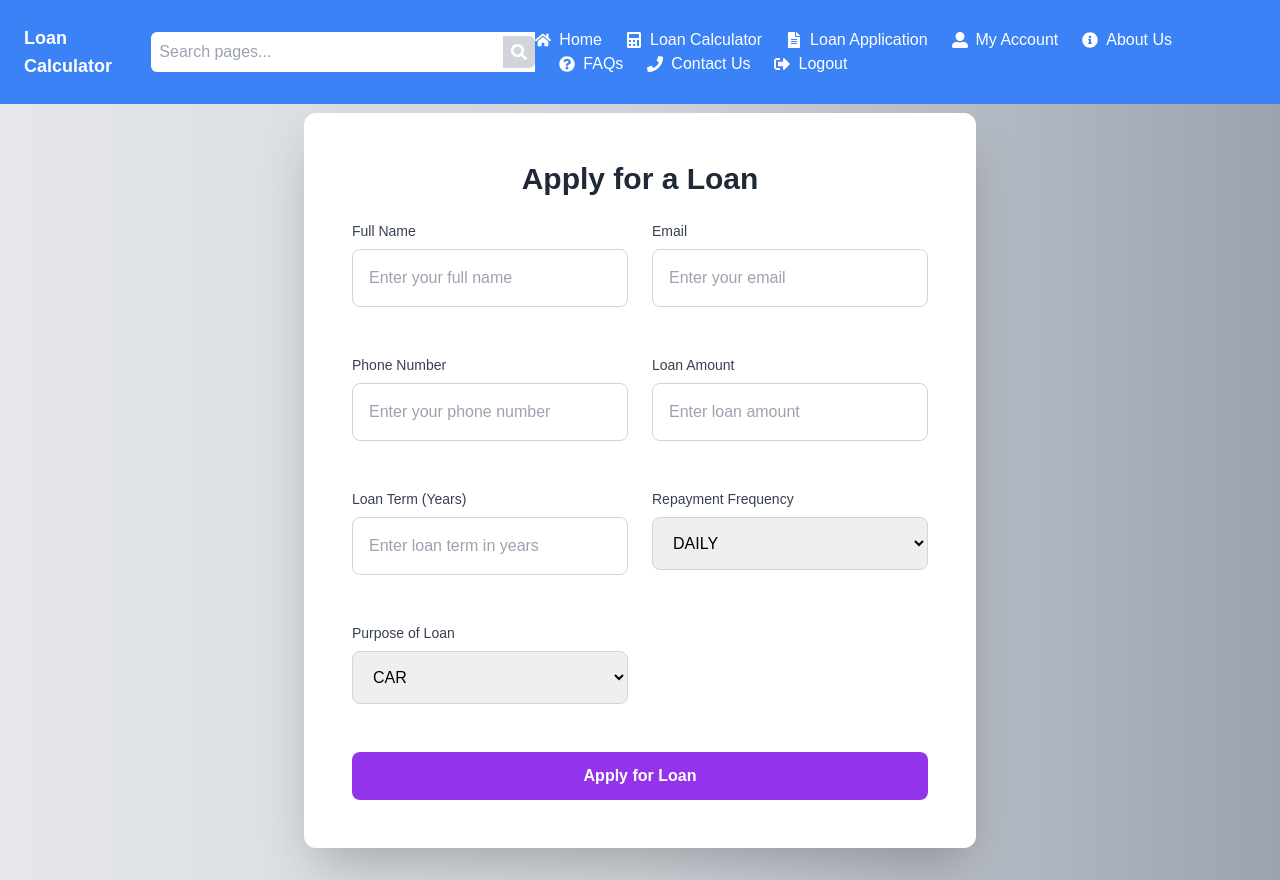
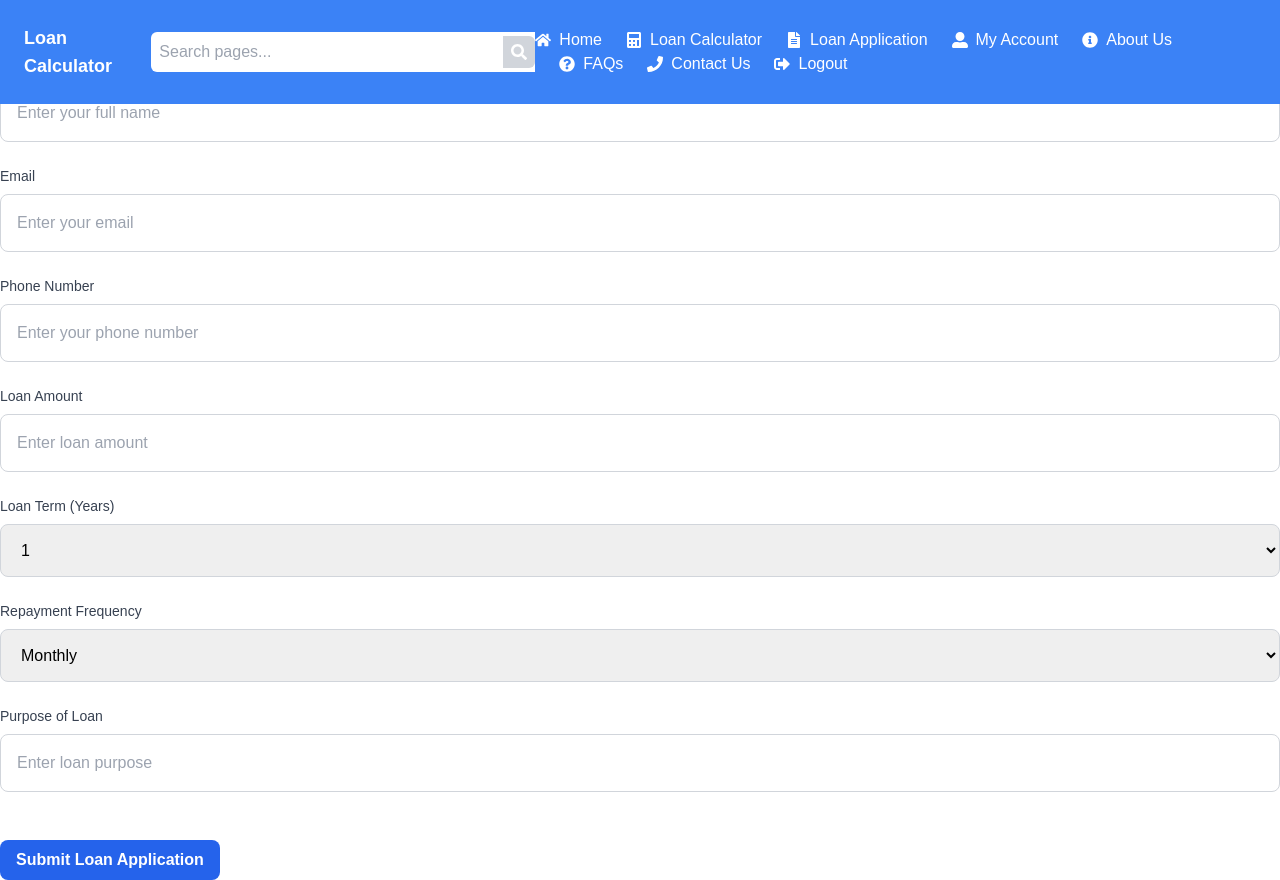
Before and after one commit to stephenOwino/Loan-Calculator_React, a React (Vite) app: page /loan in a window 1280 px wide. Built offline with nearby package versions, Linux system fonts and the light colour scheme; sample sign-in values are in the browser's storage.

Commit message:
modified form

```diff
--- a/src/Pages/LoanApplicationForm.jsx
+++ b/src/Pages/LoanApplicationForm.jsx
@@ -5,6 +5,7 @@ import { toast } from "react-toastify";
 import LoanSpinner from "../spinner/LoanSpinner";
 import { useNavigate } from "react-router-dom";
 
+// Input Field Component
 const InputField = ({ id, label, type, value, onChange, placeholder }) => (
 	<div className='mb-6'>
 		<label htmlFor={id} className='block text-sm font-medium text-gray-700'>
@@ -22,6 +23,7 @@ const InputField = ({ id, label, type, value, onChange, placeholder }) => (
 	</div>
 );
 
+// Select Field Component
 const SelectField = ({ id, label, value, onChange, options }) => (
 	<div className='mb-6'>
 		<label htmlFor={id} className='block text-sm font-medium text-gray-700'>
@@ -157,6 +159,7 @@ const LoanApplicationForm = () => {
 			repaymentFrequency,
 			purpose,
 		} = formData;
+
 		if (
 			!fullName ||
 			!email ||
@@ -170,94 +173,33 @@ const LoanApplicationForm = () => {
 			return;
 		}
 
-		if (isNaN(amount) || isNaN(loanTerm)) {
-			toast.error("Please enter valid numbers for amount and loan term.");
+		if (amount <= 0) {
+			toast.error("Please enter a valid loan amount.");
 			return;
 		}
 
-		if (
-			Number(amount) < 10000 ||
-			Number(amount) > 1000000 ||
-			Number(loanTerm) <= 0
-		) {
-			toast.error(
-				"Please enter a loan amount between 10,000 KES and 1,000,000 KES and a positive loan term."
-			);
+		if (loanTerm <= 0) {
+			toast.error("Please enter a valid loan term.");
 			return;
 		}
 
 		try {
-			const customerId = localStorage.getItem("customerId"); // Retrieve customer ID from localStorage
-			if (!customerId) {
-				throw new Error("Customer ID is not available");
-			}
-
-			// Retrieve the loan ID from the authenticated user (assuming user object contains loan info)
-			const loanId = user?.loanId; // Assuming 'user' object contains a loanId field
-
-			// CORRECTED: Check if loanId is missing
-			if (!loanId) {
-				console.error("Loan ID is missing for the authenticated user");
-				return;
-			}
-
-			dispatch(updateLoanData(formData));
-			await dispatch(
-				applyForLoan({
-					loanData: formData,
-					customerId: parseInt(customerId),
-					loanId,
-				})
-			);
-
+			const customerId = user.customerId; // Assuming customerId is part of the user info
+			await dispatch(applyForLoan({ loanData: formData, customerId }));
 			toast.success("Loan application submitted successfully!");
-			setFormData({
-				fullName: "",
-				email: "",
-				phoneNumber: "",
-				amount: "",
-				loanTerm: "",
-				repaymentFrequency: "",
-				purpose: "",
-			});
-			setTotalAmount(null);
-			setMonthlyPayment(null);
-			setInterestRate(null);
-
-			navigate("/report"); // Redirect to the report page
+			navigate("/report");
 		} catch (error) {
-			console.error("Loan application error:", error);
-			toast.error(
-				error?.message || "An error occurred while applying for the loan."
-			);
+			toast.error(error.message);
 		}
 	};
 
-	useEffect(() => {
-		calculatePayments();
-	}, [formData.amount, formData.loanTerm]);
-
-	useEffect(() => {
-		if (appliedLoan && appliedLoan.dueDate) {
-			const interval = setInterval(() => {
-				setRemainingTime(calculateRemainingTime(appliedLoan.dueDate));
-			}, 1000);
-
-			return () => clearInterval(interval);
-		}
-	}, [appliedLoan]);
-
 	return (
-		<div className='flex items-center justify-center mt-20 min-h-screen bg-gradient-to-r from-gray-200 via-gray-300 to-gray-400'>
-			<div className='w-full max-w-md p-8 bg-white rounded-xl shadow-2xl lg:max-w-2xl lg:p-12'>
-				<h2 className='text-3xl font-semibold text-center text-gray-800 mb-6'>
+		<div className='container mx-auto'>
+			<h1 className='text-2xl font-semibold text-center mb-6'>
 				Apply for a Loan
-				</h2>
-				{loading ? (
-					<LoanSpinner message='Applying for loan...' />
-				) : (
-					<form onSubmit={handleSubmit} className='space-y-6'>
-						<div className='grid grid-cols-1 gap-6 lg:grid-cols-2'>
+			</h1>
+			<form onSubmit={handleSubmit}>
+				{/* Form Fields */}
 				<InputField
 					id='fullName'
 					label='Full Name'
@@ -277,7 +219,7 @@ const LoanApplicationForm = () => {
 				<InputField
 					id='phoneNumber'
 					label='Phone Number'
-								type='tel'
+					type='text'
 					value={formData.phoneNumber}
 					onChange={handleChange}
 					placeholder='Enter your phone number'
@@ -290,70 +232,50 @@ const LoanApplicationForm = () => {
 					onChange={handleChange}
 					placeholder='Enter loan amount'
 				/>
-							<InputField
+				<SelectField
 					id='loanTerm'
 					label='Loan Term (Years)'
-								type='number'
 					value={formData.loanTerm}
 					onChange={handleChange}
-								placeholder='Enter loan term in years'
+					options={[1, 2, 3, 4, 5]}
 				/>
 				<SelectField
 					id='repaymentFrequency'
 					label='Repayment Frequency'
 					value={formData.repaymentFrequency}
 					onChange={handleChange}
-								options={["DAILY", "WEEKLY", "MONTHLY", "YEARLY"]}
+					options={["Monthly", "Quarterly", "Annually"]}
 				/>
-							<SelectField
+				<InputField
 					id='purpose'
 					label='Purpose of Loan'
+					type='text'
 					value={formData.purpose}
 					onChange={handleChange}
-								options={[
-									"CAR",
-									"HOUSE/MORTGAGE",
-									"BUSINESS",
-									"EDUCATION",
-									"MEDICAL",
-									"OTHER",
-								]}
+					placeholder='Enter loan purpose'
 				/>
+
+				{/* Display Calculated Information */}
+				<div className='mt-6'>
+					{totalAmount && (
+						<div>
+							<h2>Total Loan Repayment</h2>
+							<p>Total Loan Amount: ${totalAmount}</p>
+							<p>Monthly Payment: ${monthlyPayment}</p>
+							<p>Interest Rate: {interestRate}%</p>
+						</div>
+					)}
 				</div>
 
-						{totalAmount && monthlyPayment && (
-							<div className='mt-4 p-4 bg-green-100 text-green-700 rounded-lg'>
-								<p>Interest Rate: {interestRate}%</p>
-								<p>
-									Total Amount to be Paid Back (including interest): $
-									{totalAmount}
-								</p>
-								<p>Monthly Payment: ${monthlyPayment}</p>
-							</div>
-						)}
-
-						{remainingTime && (
-							<div className='mt-4 p-4 bg-blue-100 text-blue-700 rounded-lg'>
-								<p>Remaining Time: {remainingTime}</p>
-							</div>
-						)}
-
+				{/* Submit Button */}
 				<button
 					type='submit'
-							className='w-full py-3 mt-4 text-white bg-purple-600 hover:bg-purple-700 rounded-lg font-semibold focus:outline-none focus:ring-2 focus:ring-purple-500 disabled:bg-gray-400'
+					className='mt-6 px-4 py-2 bg-blue-600 text-white font-semibold rounded-lg'
 					disabled={loading}
 				>
-							{loading ? "Applying..." : "Apply for Loan"}
+					{loading ? <LoanSpinner /> : "Submit Loan Application"}
 				</button>
-
-						{error && (
-							<div className='mt-4 p-3 bg-red-100 text-red-700 rounded-lg'>
-								{error}
-							</div>
-						)}
 			</form>
-				)}
-			</div>
 		</div>
 	);
 };
```
Lines whose indentation alone changed are shown as unchanged.
